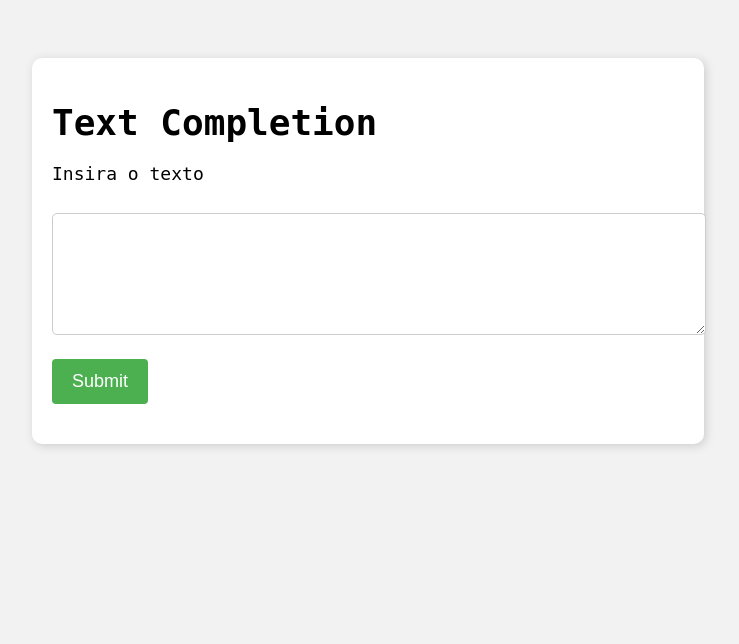
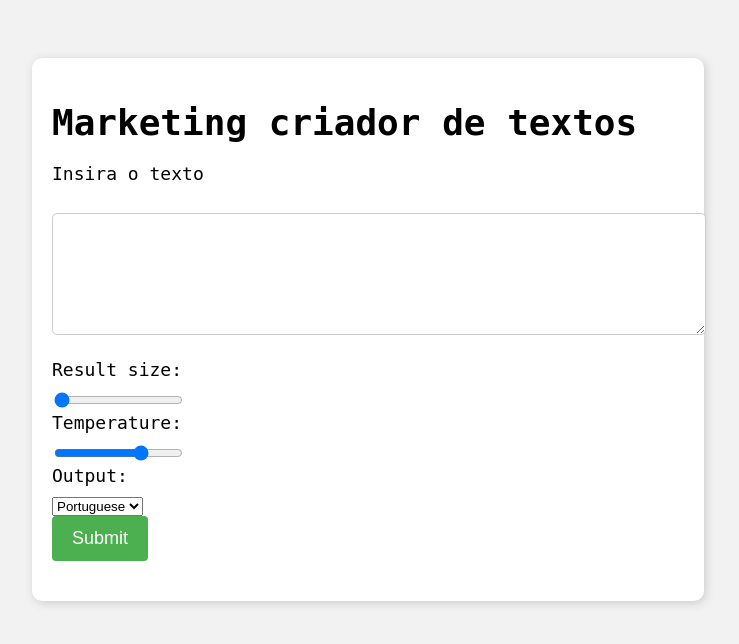
Before and after one commit to mbergo/mkt-completion, a Flask app: page / in a window 1280 px wide. Shown: the top 644 px of the page, without its empty margins (272-1011 px from the left). Run offline with Flask 2, Linux system fonts and the light colour scheme.

Commit message:
Refactors

```diff
--- a/app.py
+++ b/app.py
@@ -1,6 +1,5 @@
 from flask import Flask, render_template, request
 import openai
-import jsonify
 
 app = Flask(__name__)
 
@@ -9,20 +8,19 @@ def index():
     if request.method == "POST":
         user_input = request.form["text"]
         # Use the user_input to generate marketing text using a language model
-        api_key = "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"
         model_engine = "text-davinci-002"
         prompt = (f"complete the text: {user_input}")
         completions = openai.Completion.create(
             engine=model_engine,
             prompt=prompt,
-            max_tokens=1024,
+            max_tokens=int(request.form["size"]),
             n=1,
             stop=None,
-            temperature=0.7,
-            api_key="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"
+            temperature=float(request.form["temp"]),
+            api_key = "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"
         )
         message = completions.choices[0].text
-        return jsonify({"message": message})
+        return render_template("index.html", message=message)
     return render_template("index.html")
 
 if __name__ == "__main__":
--- a/requirements.txt
+++ b/requirements.txt
@@ -1,2 +1,3 @@
 Flask
 openai
+googletrans
--- a/templates/index.html
+++ b/templates/index.html
@@ -1,18 +1,29 @@
 <!DOCTYPE html>
 <html>
   <head>
-    <title>Ajudante de Texto Peter</title>
+    <title>Marketing</title>
     <link rel="stylesheet" type="text/css" href="{{url_for('static', filename='styles.css')}}">
   </head>
   <body>
     <div class="container">
-      <h1>Text Completion</h1>
+      <h1>Marketing criador de textos</h1>
       <form method="post">
         <label for="text">Insira o texto</label>
         <br>
         <textarea id="text" name="text"></textarea>
         <br>
-        <input type="submit" value="Submit">
+	    <label for="size">Result size:</label>
+    <input type="range" min="1024" max="2048" value="1024" class="slider" id="size" name="size">
+    <label for="temp">Temperature:</label>
+    <input type="range" min="0" max="1" step="0.1" value="0.7" class="slider" id="temp" name="temp">
+    <label for="lang">Output:</label>
+    <select id="lang" name="lang">
+      <option value="pt-br">Portuguese</option>
+      <option value="en">English</option>
+    </select>
+      <br>
+
+    <input type="submit" value="Submit">
       </form>
       {% if message %}
         <div class="message">
```
